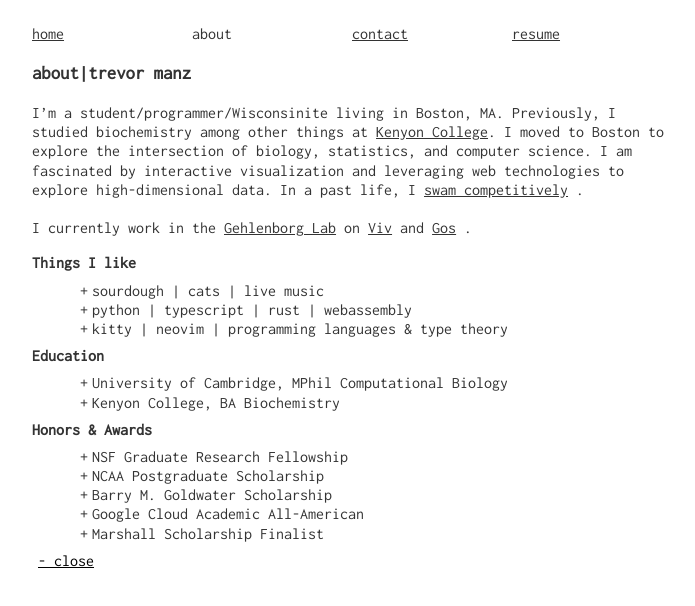
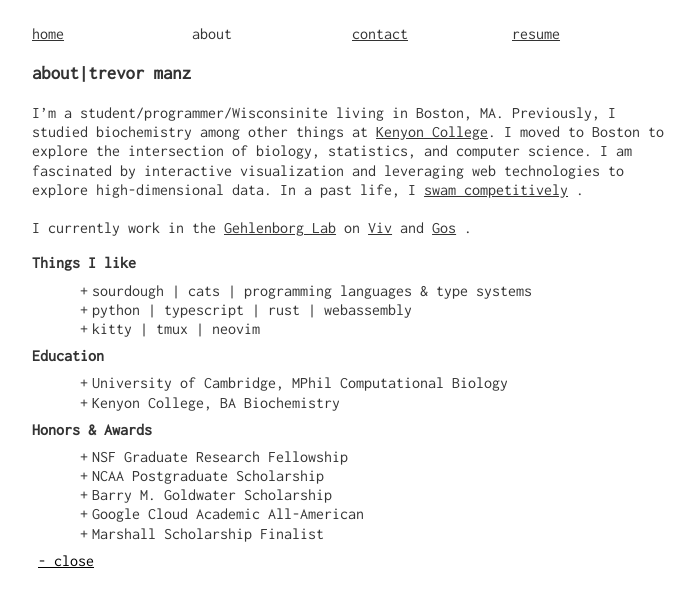
Before and after one commit to manzt/trevorma.nz, a SvelteKit app: page /about in a window 1280 px wide. Both pictures are taken after a click on the button "+ read more". Shown: the top 606 px of the page, without its empty margins (8-703 px from the left). Built offline with nearby package versions, Linux system fonts and the light colour scheme.

Commit message:
chore: bump vite

```diff
--- a/package.json
+++ b/package.json
@@ -18,7 +18,7 @@
 		"svelte": "^3.50.1",
 		"svelte-check": "^2.9.0",
 		"typescript": "^4.8.3",
-		"vite": "^3.1.3"
+		"vite": "^3.1.8"
 	},
 	"prettier": {
 		"useTabs": true,
--- a/src/routes/about/+page.svelte
+++ b/src/routes/about/+page.svelte
@@ -48,9 +48,9 @@
 		<strong>Things I like</strong>
 	</h4>
 	<ul>
-		<li>sourdough | cats | live music</li>
+		<li>sourdough | cats | programming languages & type systems</li>
 		<li>python | typescript | rust | webassembly</li>
-		<li>kitty | neovim | programming languages & type theory</li>
+		<li>kitty | tmux | neovim</li>
 	</ul>
 
 	<h4>
```
Also changed, not shown: 1 other file (tests, documents, lock files or other folders).
